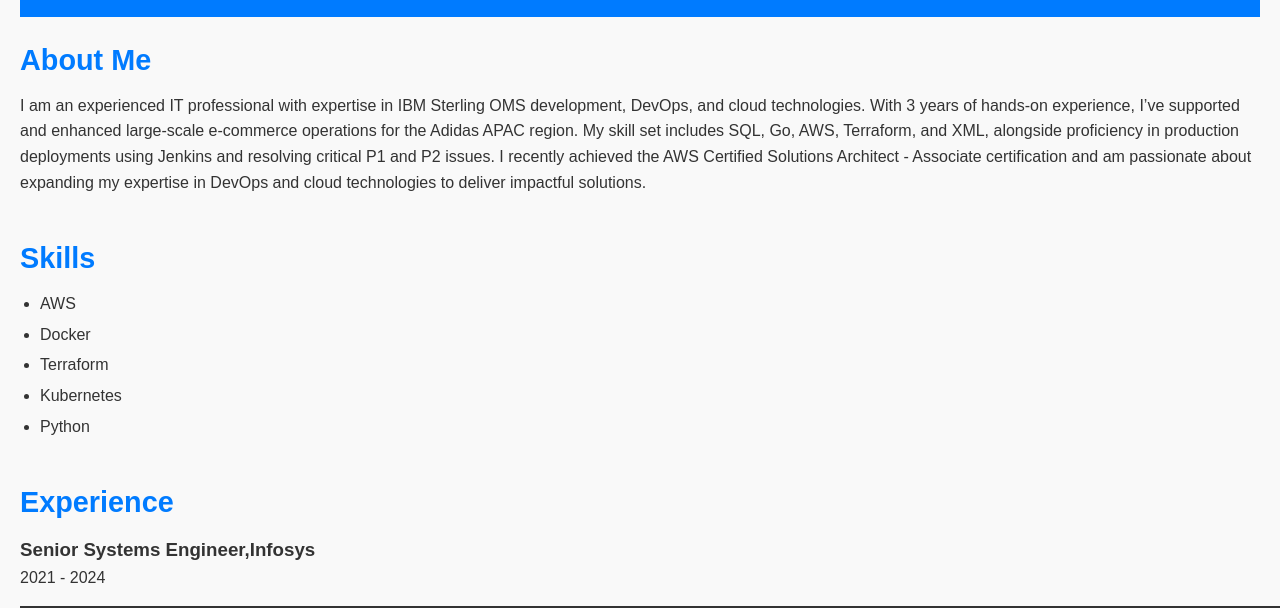
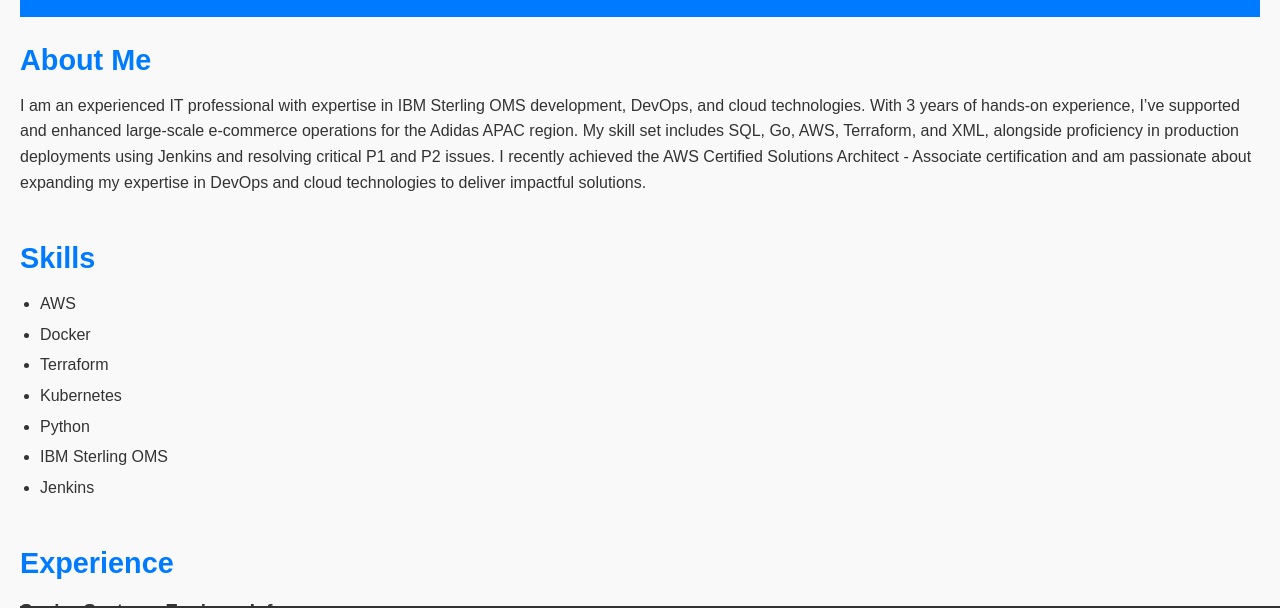
Before and after one commit to aralal/aralal.github.io, a plain HTML site: page index.html in a window 1280 px wide. Shown: the part 148-756 px from the top of the page. Drawn offline with Linux system fonts and the light colour scheme.

Commit message:
Update index.html

```diff
--- a/index.html
+++ b/index.html
@@ -30,6 +30,8 @@
                 <li>Terraform </li>
                 <li>Kubernetes</li>
                 <li>Python</li>
+                <li>IBM Sterling OMS</li>
+                <li>Jenkins</li>
             </ul>
         </section>
         <section id="experience">
```
